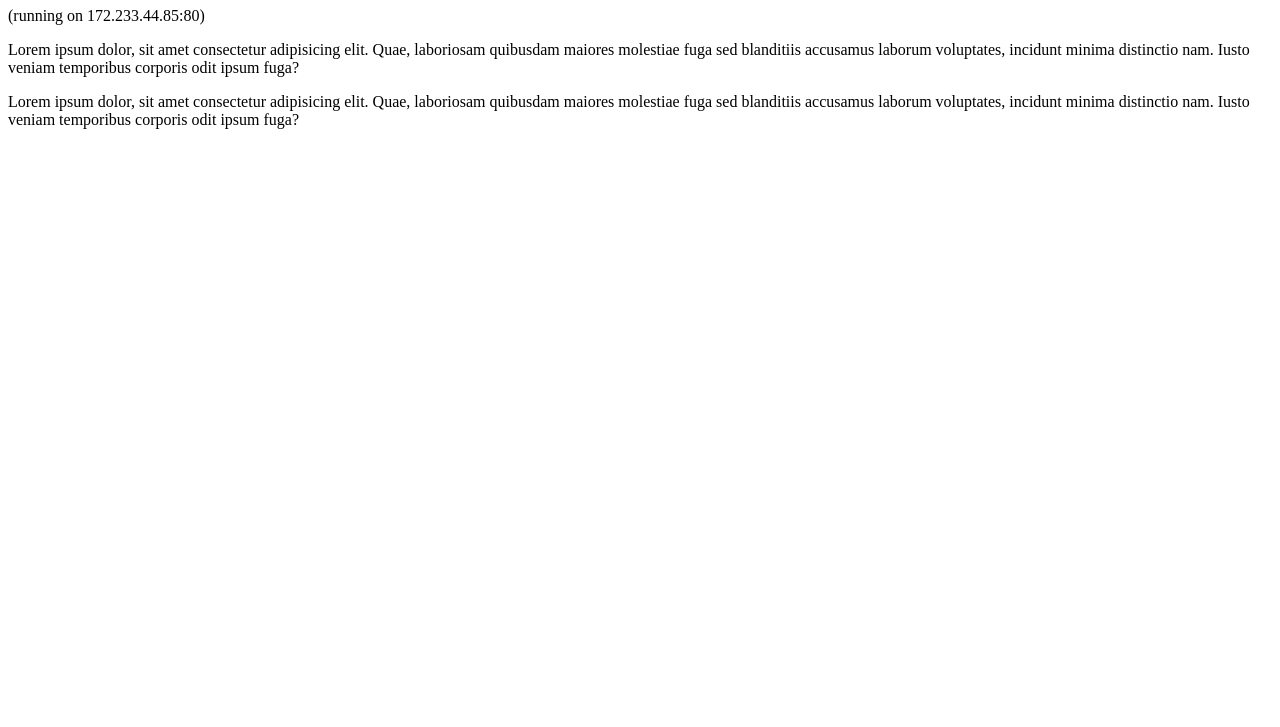
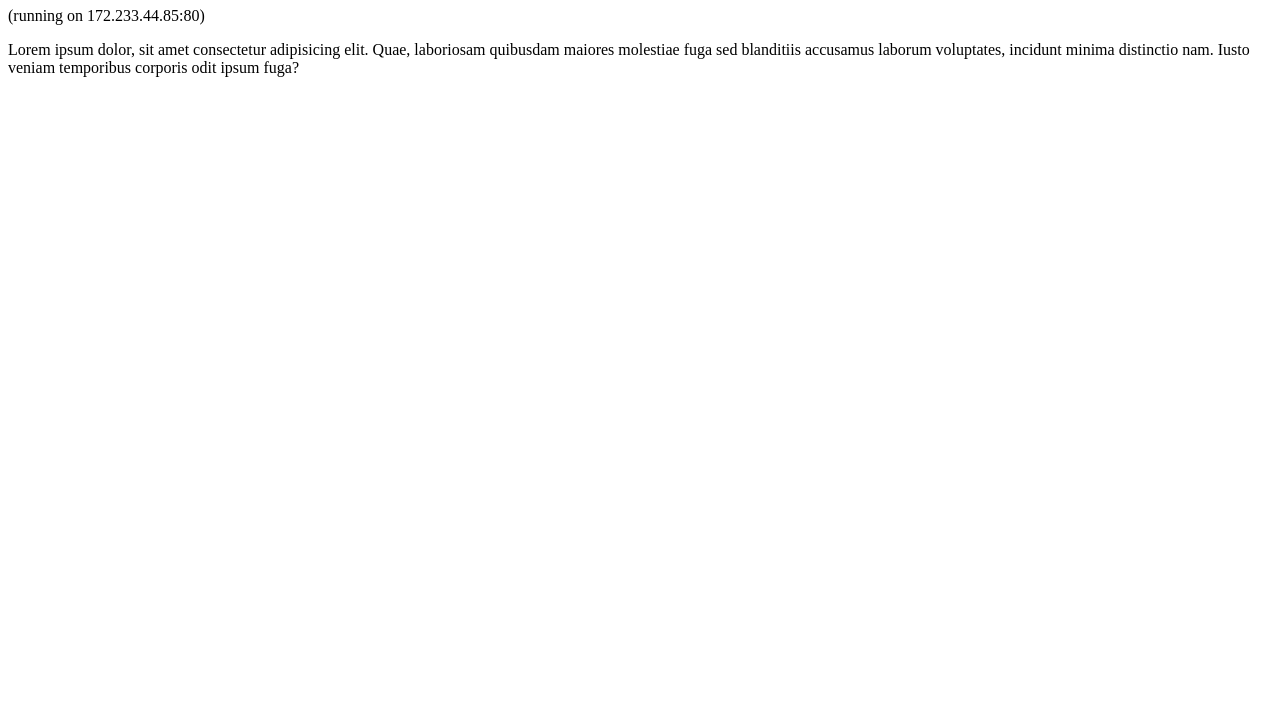
Before and after one commit to nemoismyrealname/my-web-app, a plain HTML site: page index.html in a window 1280 px wide. Shown: the part 73-800 px from the top of the page. Drawn offline with Linux system fonts and the light colour scheme.

Commit message:
*some important changes*

```diff
--- a/index.html
+++ b/index.html
@@ -11,9 +11,6 @@
     <p>Lorem ipsum dolor, sit amet consectetur adipisicing elit.
         Quae, laboriosam quibusdam maiores molestiae fuga sed blanditiis accusamus laborum voluptates,
         incidunt minima distinctio nam. Iusto veniam temporibus corporis odit ipsum fuga?</p>
-    <p>Lorem ipsum dolor, sit amet consectetur adipisicing elit.
-            Quae, laboriosam quibusdam maiores molestiae fuga sed blanditiis accusamus laborum voluptates,
-            incidunt minima distinctio nam. Iusto veniam temporibus corporis odit ipsum fuga?</p>
 
 </body>
 </html>
```
